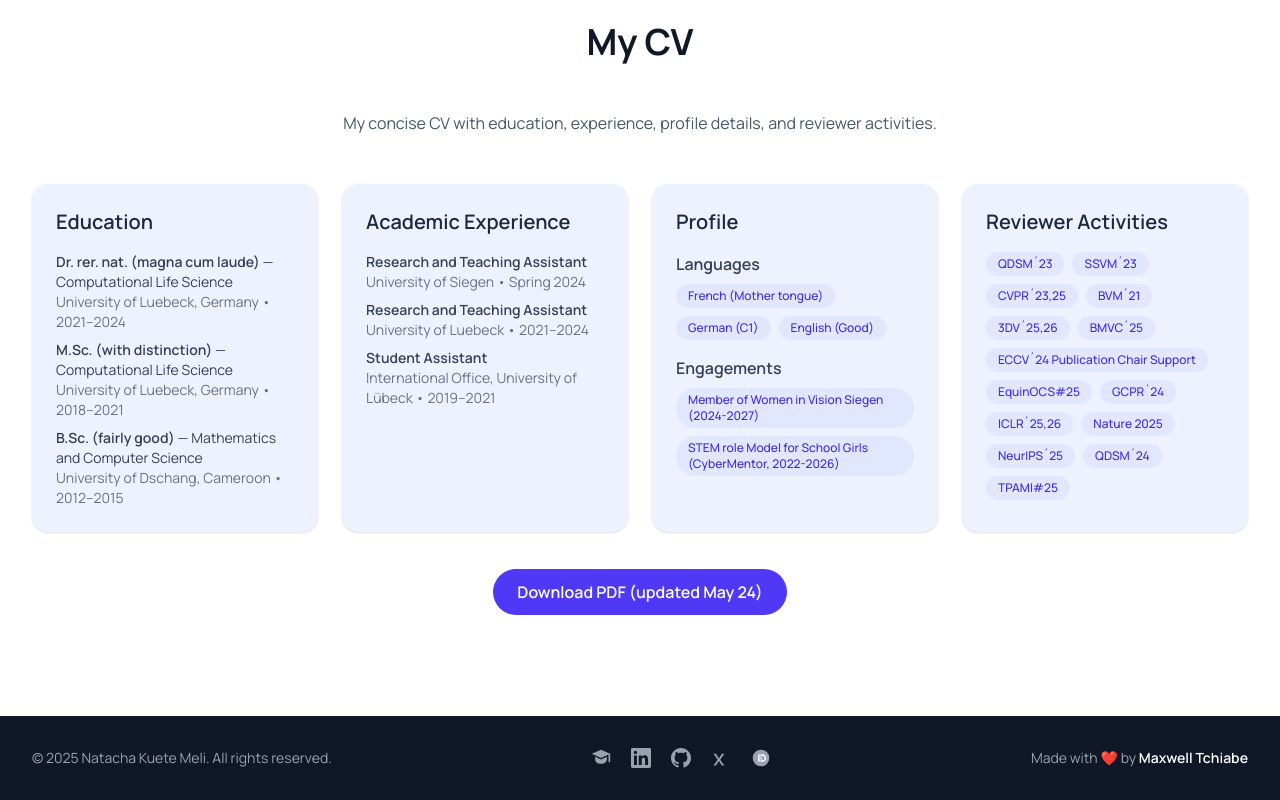
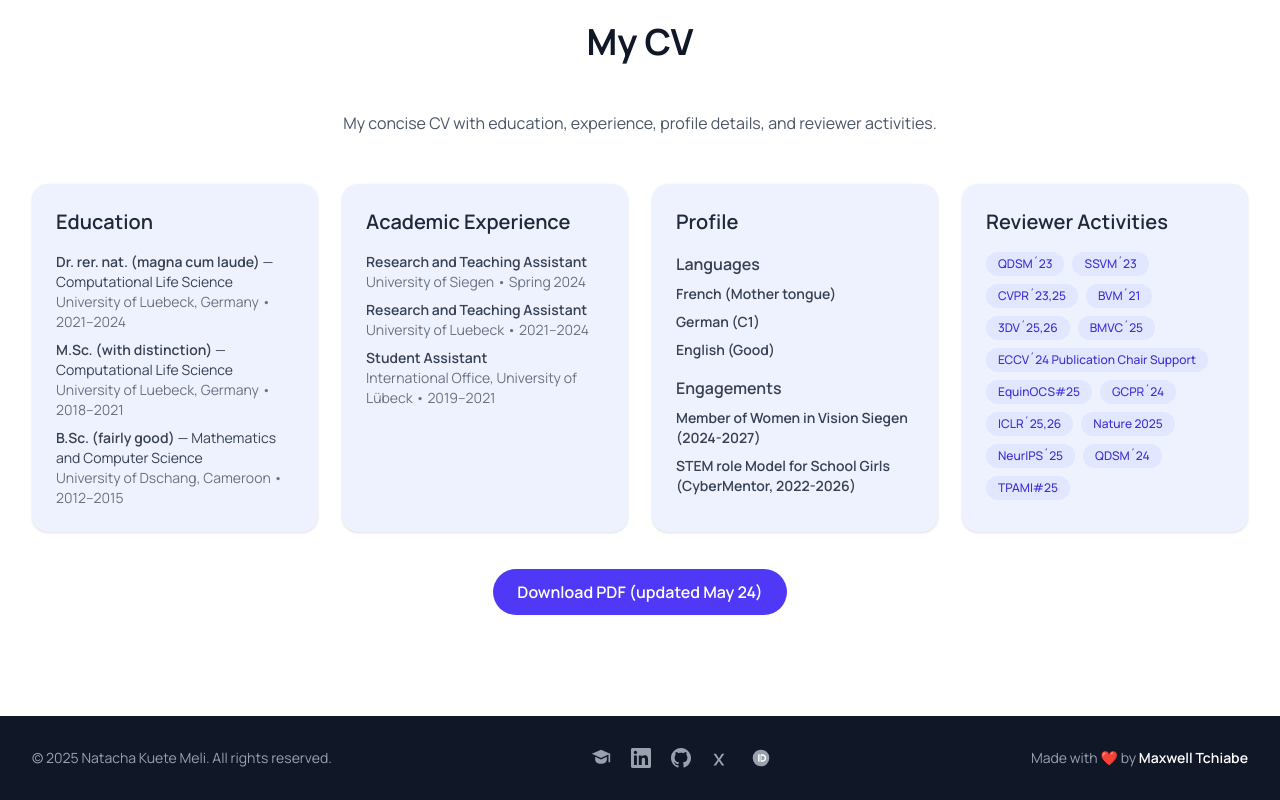
Before and after one commit to nkuetemeli/nkuetemeli.github.io, a React (Vite) app: page / in a window 1280 px wide. Shown: the part 4571-5371 px from the top of the page. Built offline with nearby package versions, Linux system fonts and the light colour scheme.

Commit message:
MyGit New design

```diff
--- a/components/CVSection.tsx
+++ b/components/CVSection.tsx
@@ -79,14 +79,11 @@ const ConciseCVCards: React.FC = () => {
                 {/* Languages */}
                 <div className="mb-4">
                     <h4 className="font-semibold text-gray-700 mb-2">Languages</h4>
-                  <div className="flex flex-wrap gap-2">
+                    <div className="space-y-2 text-gray-700 text-sm">
                         {CVData.profile.languages.map((lang, idx) => (
-                          <span
-                              key={idx}
-                              className="bg-indigo-100 text-indigo-700 font-medium text-xs px-3 py-1 rounded-full"
-                          >
-                              {lang}
-                          </span>
+                            <div key={idx}>
+                                <span className="font-semibold">{lang}</span>
+                            </div>
                         ))}
                     </div>
                 </div>
@@ -94,26 +91,21 @@ const ConciseCVCards: React.FC = () => {
                 {/* Engagements */}
                 <div>
                     <h4 className="font-semibold text-gray-700 mb-2">Engagements</h4>
-                  <div className="flex flex-wrap gap-2">
+                    <div className="space-y-2 text-gray-700 text-sm">
                         {CVData.profile.engagements.womenInVision.map((item, idx) => (
-                          <span
-                              key={`women-${idx}`}
-                              className="bg-indigo-100 text-indigo-700 font-medium text-xs px-3 py-1 rounded-full"
-                          >
-                              {item}
-                          </span>
+                            <div key={`women-${idx}`}>
+                                <span className="font-semibold">{item}</span>
+                            </div>
                         ))}
                         {CVData.profile.engagements.volunteer.map((item, idx) => (
-                          <span
-                              key={`volunteer-${idx}`}
-                              className="bg-indigo-100 text-indigo-700 font-medium text-xs px-3 py-1 rounded-full"
-                          >
-                              {item}
-                          </span>
+                            <div key={`volunteer-${idx}`}>
+                                <span className="font-semibold">{item}</span>
+                            </div>
                         ))}
                     </div>
                 </div>
             </motion.div>
+
 
 
           {/* Reviewer Activities Card */}
```
Also changed, not shown: 1 other file (tests, documents, lock files or other folders). Lines whose indentation alone changed are shown as unchanged.
